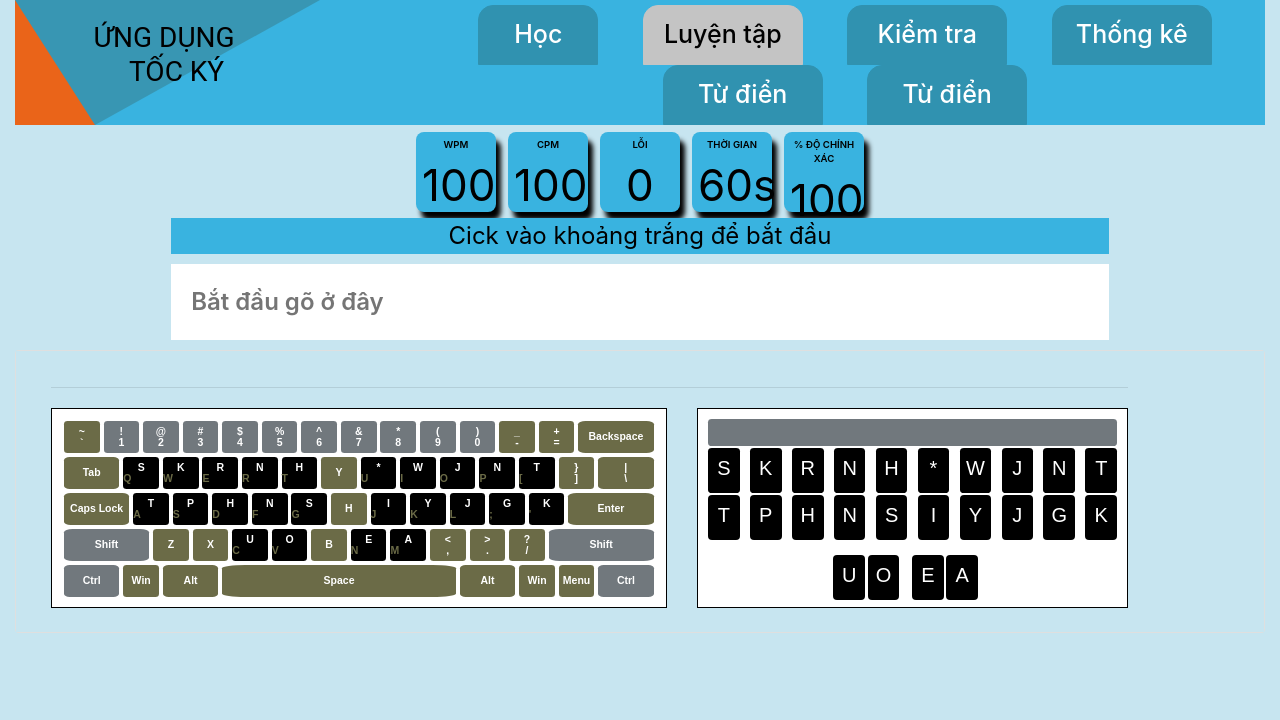
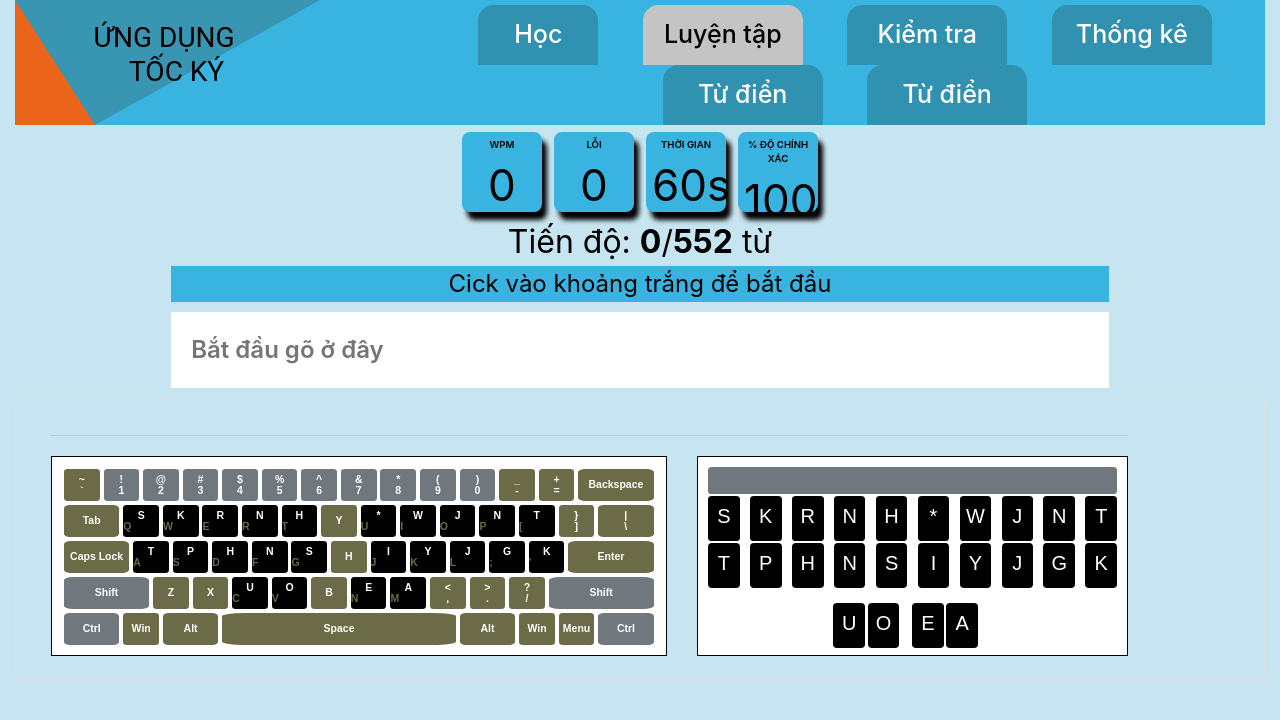
Before and after one commit to trung12ht/prototype, a plain HTML site: page gophimnew.html in a window 1280 px wide. Drawn offline with nearby package versions, Linux system fonts and the light colour scheme; a script that the page names is missing.

Commit message:
sua kiem tra

```diff
--- a/gophimnew.html
+++ b/gophimnew.html
@@ -101,11 +101,7 @@
         <div class="header">
             <div class="wpm">
                 <div class="header_text">WPM</div>
-                <div class="curr_wpm">100</div>
-            </div>
-            <div class="cpm">
-                <div class="header_text">CPM</div>
-                <div class="curr_cpm">100</div>
+                <div class="curr_wpm" id="wpmNow">0</div>
             </div>
             <div class="errors">
                 <div class="header_text">Lỗi</div>
@@ -120,6 +116,7 @@
                 <div class="curr_accuracy">100</div>
             </div>
         </div>
+        <div id="process" style="font-size: 32px;">Tiến độ: <strong id="now"></strong>/<strong id="target"></strong> từ</div>
 
         <div class="quote">
             Cick vào khoảng trắng để bắt đầu
```
